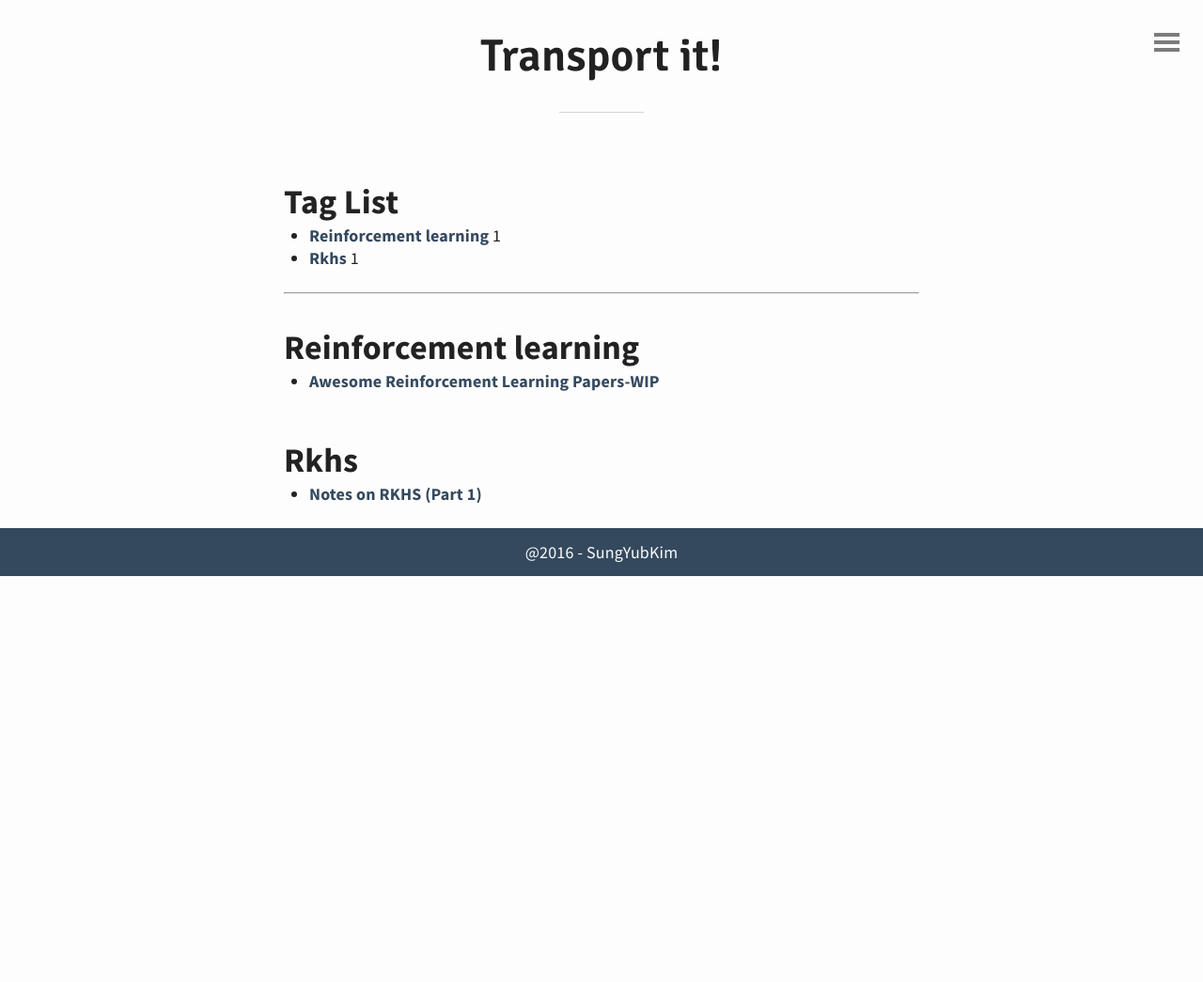
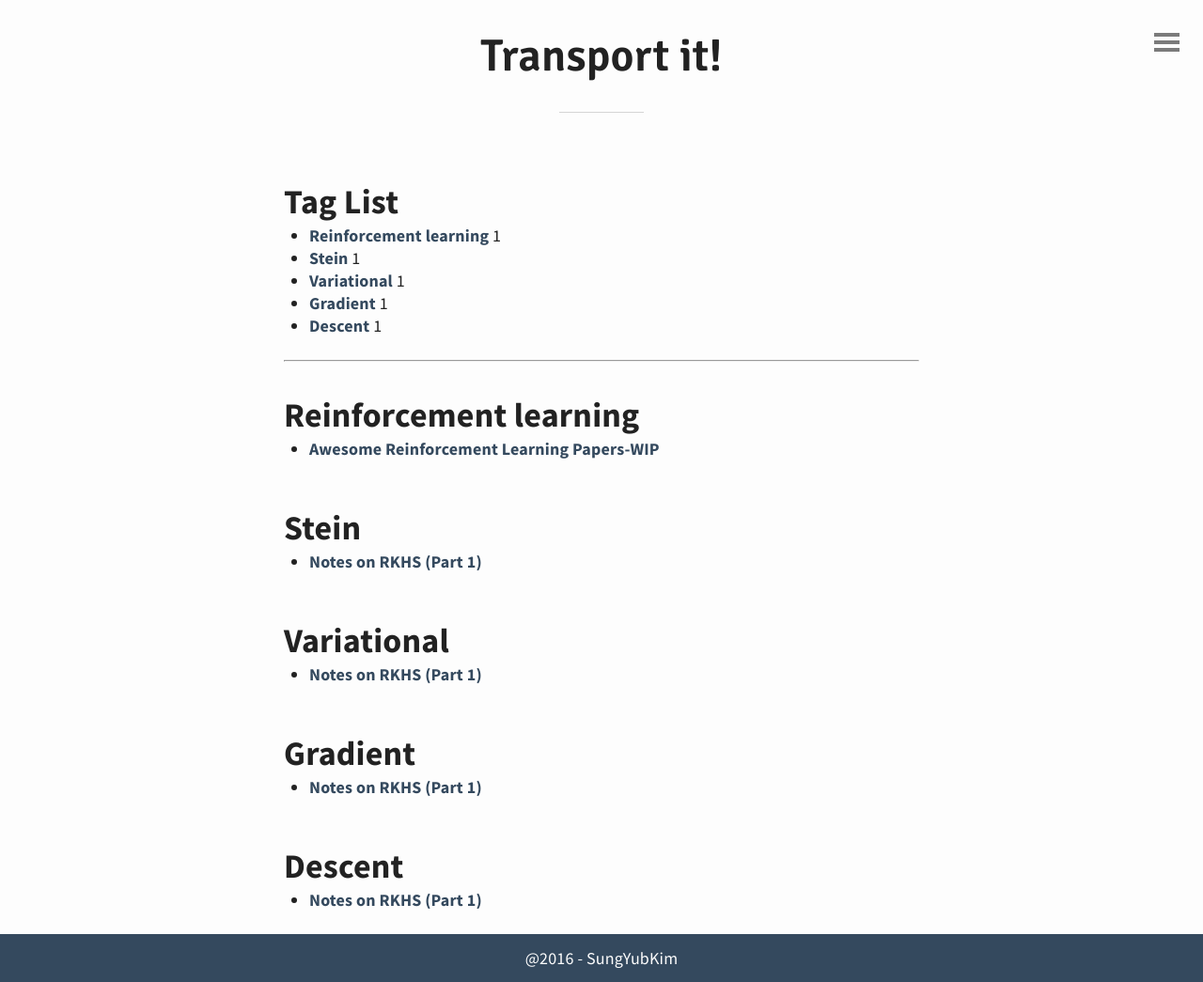
Before and after one commit to edmophia/edmophia.github.io, a Jekyll site: the page built from tags.html, in a window 1280 px wide. Shown: the whole page at 94% size. Built offline with Jekyll 4.4.1, drawn with Linux system fonts in a browser that asks for light colours; before the commit the page ends 900 px from its top, so only the background shows below that.

Commit message:
no message

```diff
--- a/_posts/RKHS/2018-10-31-Notes on RKHS.md
+++ b/_posts/Stein Variational Gradient Descent/2018-10-31-Notes on RKHS.md
@@ -3,7 +3,7 @@
 layout: post
 title: Notes on RKHS (Part 1)
 date: 2018-10-31
-tags: RKHS
+tags: Stein Variational Gradient Descent
 mathjax: true
 
 ---
```
